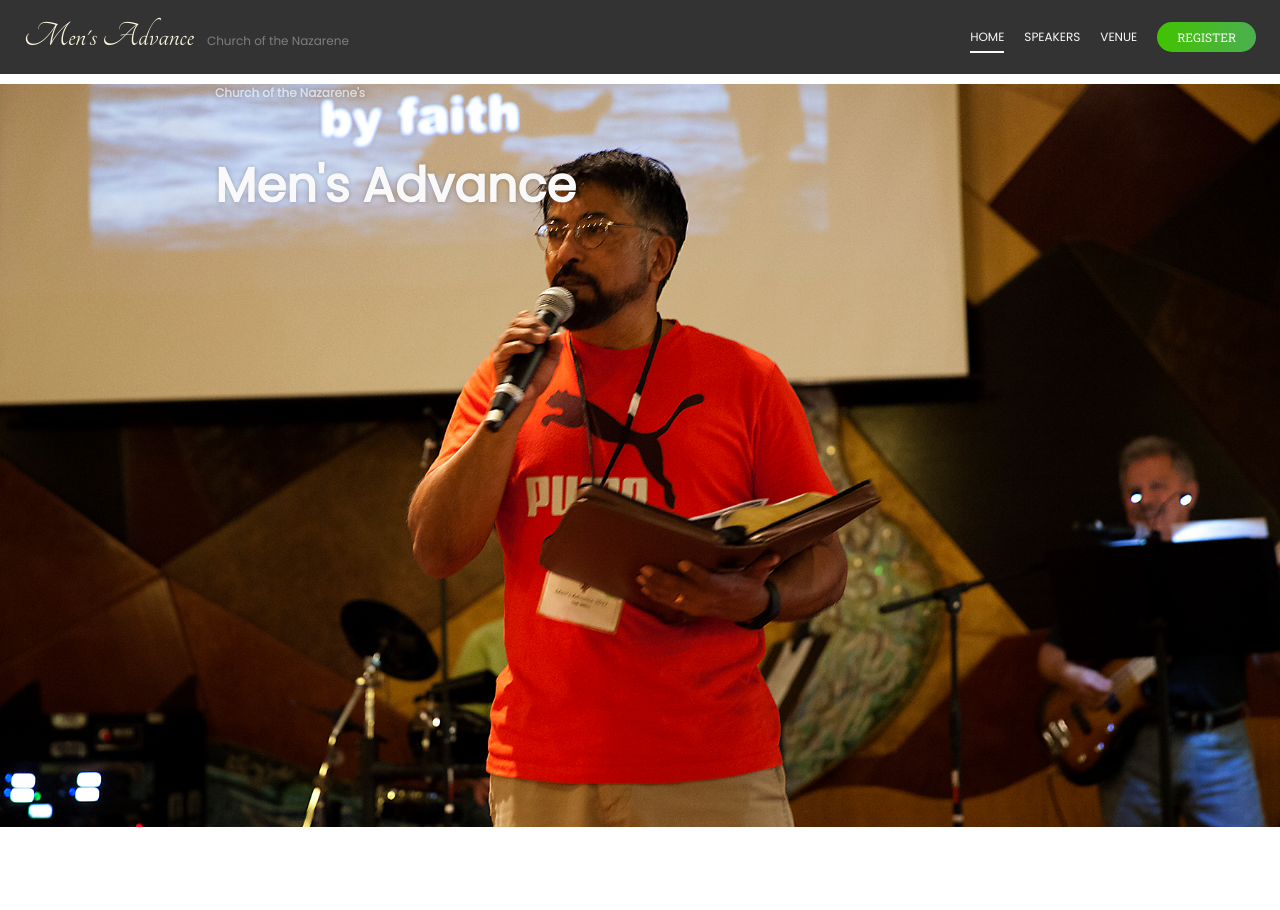
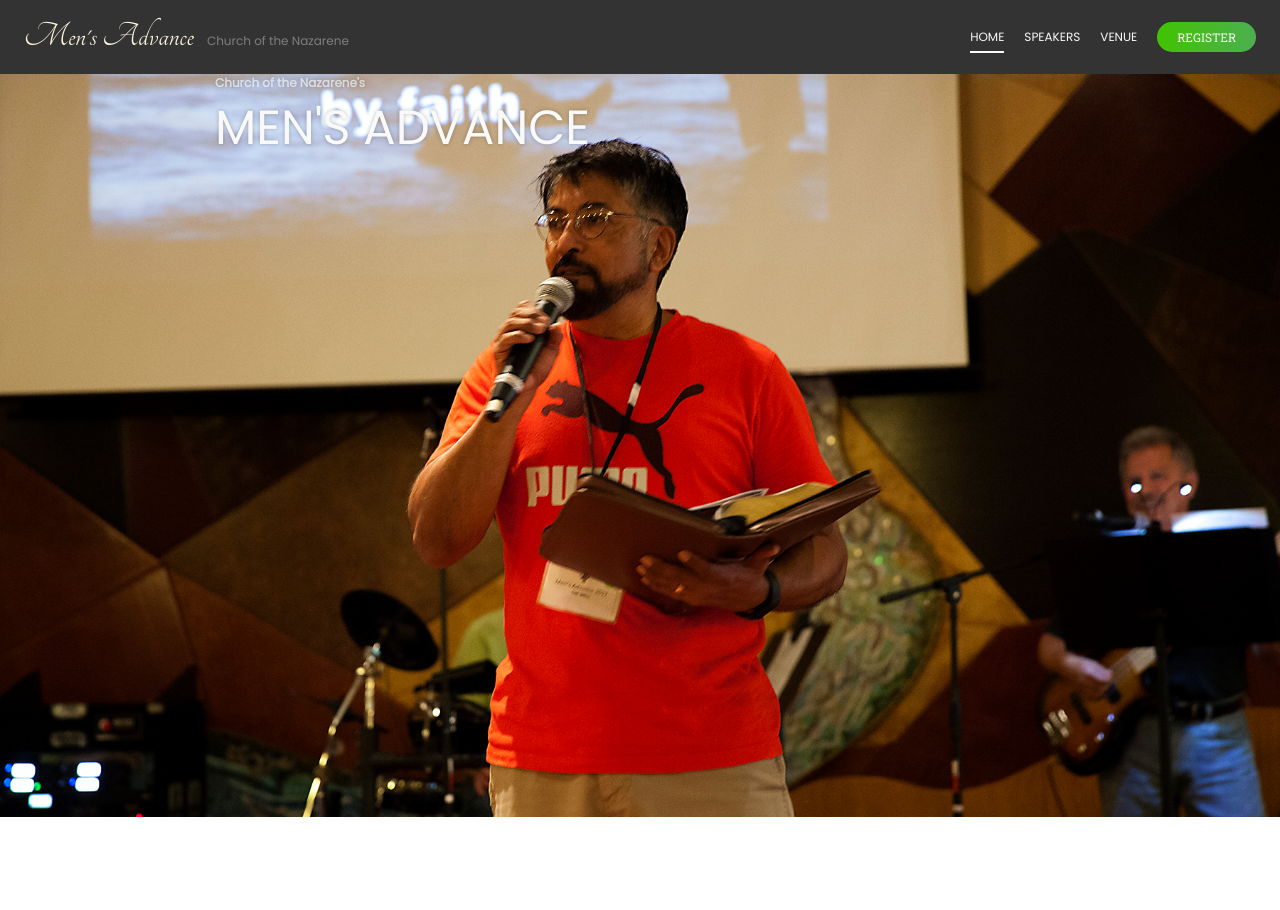
Before and after one commit to juliancoleman/mens-advance, a Jekyll site: the page built from index.html, in a window 1280 px wide. Built offline with Jekyll 4.4.1, drawn with Linux system fonts in a browser that asks for light colours.

Commit message:
remove margin from hero text

```diff
--- a/_sass/components/hero.scss
+++ b/_sass/components/hero.scss
@@ -18,5 +18,12 @@
     color: $white;
     font-family: $poppins;
     font-size: 3rem;
+    font-weight: normal;
+    text-transform: uppercase;
+  }
+
+  .hero-title,
+  .hero-subtitle {
+    margin: 0;
   }
 }
```
